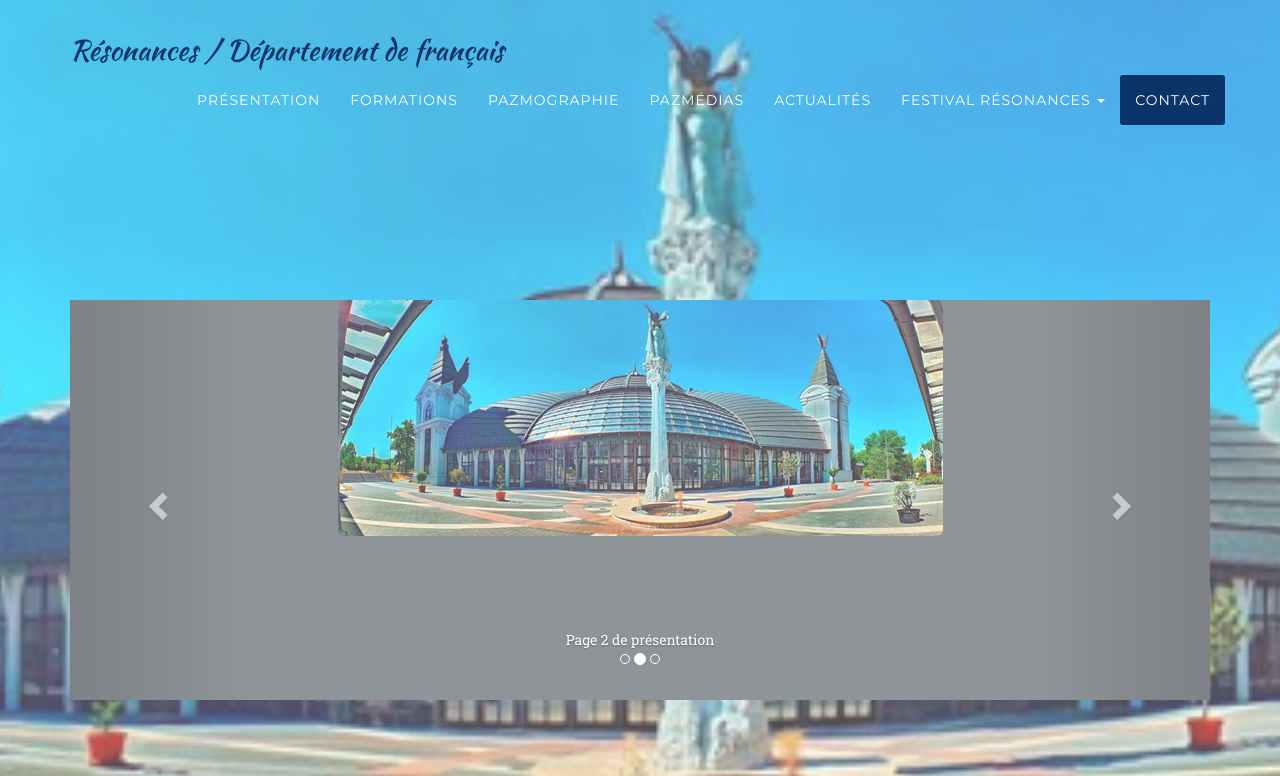
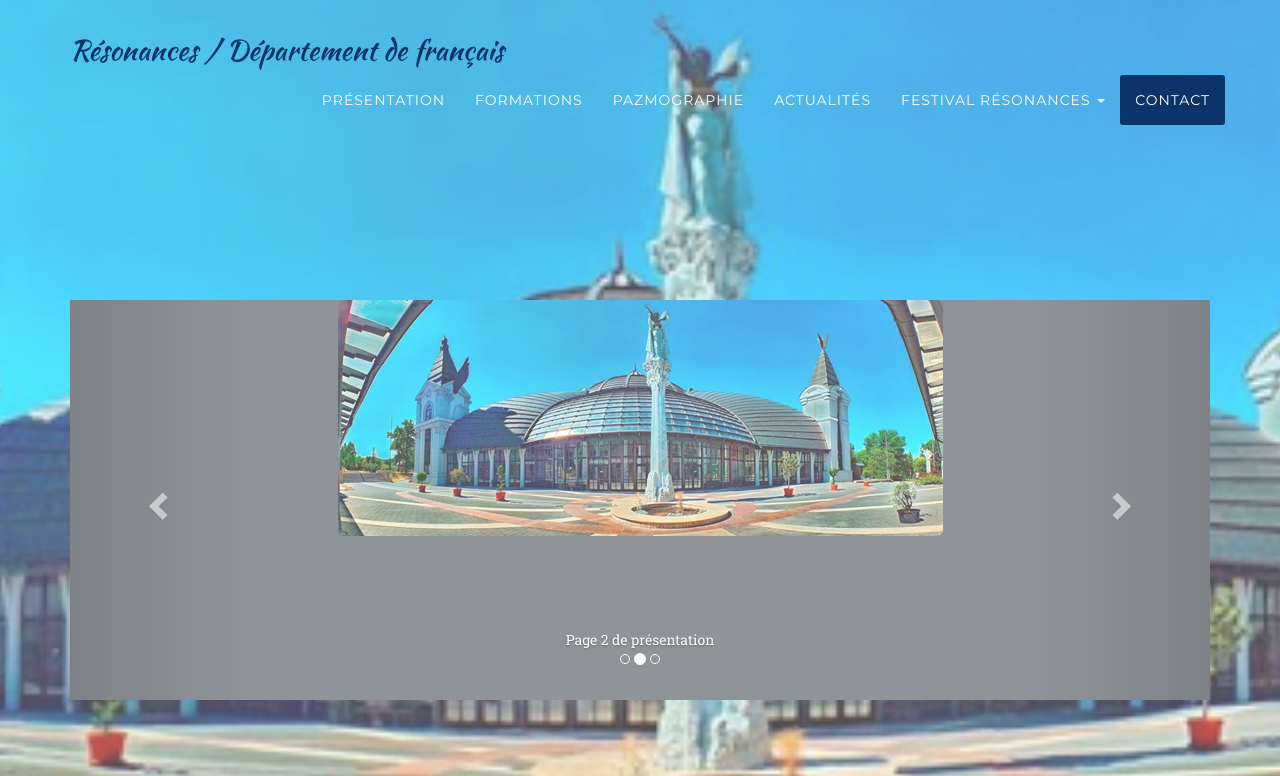
Before and after one commit to AurelL69/Budapest, a plain HTML site: page index.html in a window 1280 px wide. Shown: the top 776 px of the page. Drawn offline with nearby package versions, Linux system fonts and the light colour scheme; a web font is replaced by a local one.

Commit message:
Suprresion Pazmedias Menu

```diff
--- a/index.html
+++ b/index.html
@@ -68,9 +68,6 @@
                     </li>
                     <li>
                         <a class="page-scroll" href="#portfolio">Pazmographie</a>
-                    </li>
-                    <li>
-                        <a class="page-scroll" href="#Pazmédias">Pazmédias</a>
                     </li>
                     <li>
                         <a class="page-scroll" href="#about">Actualités</a>
```
